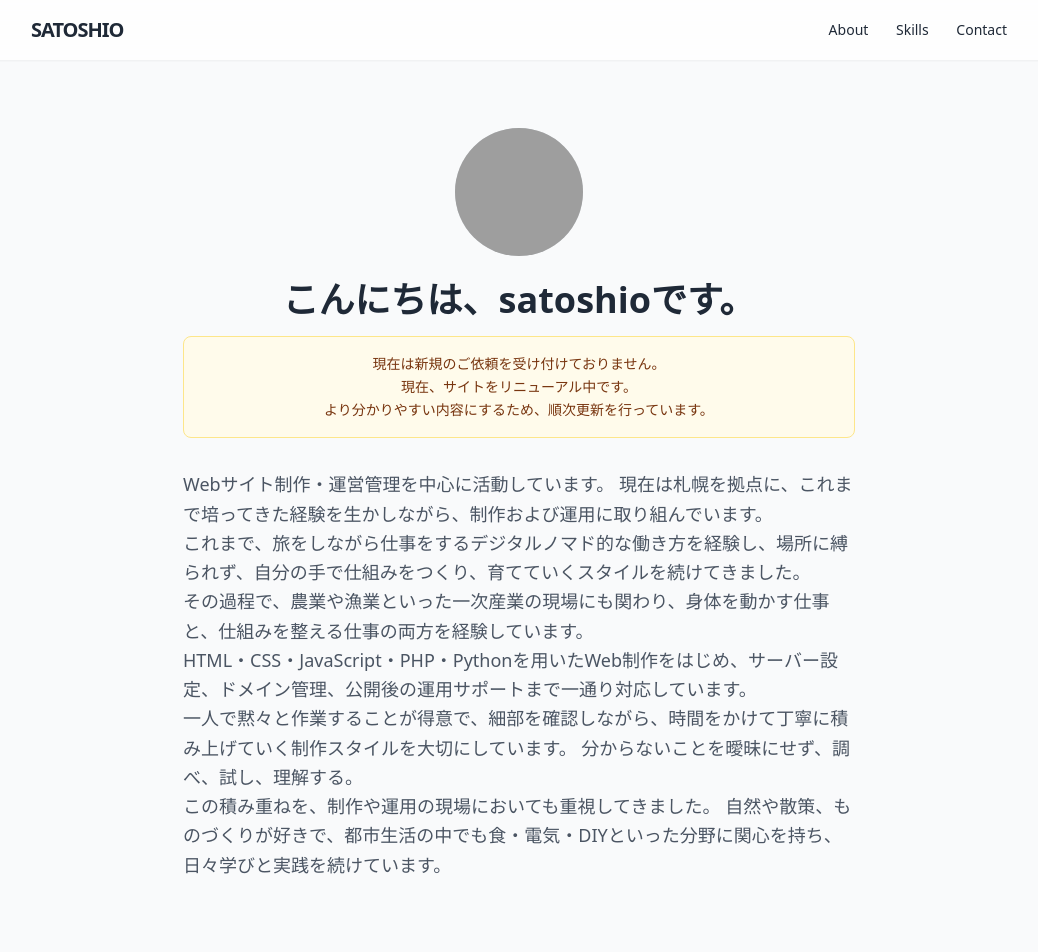
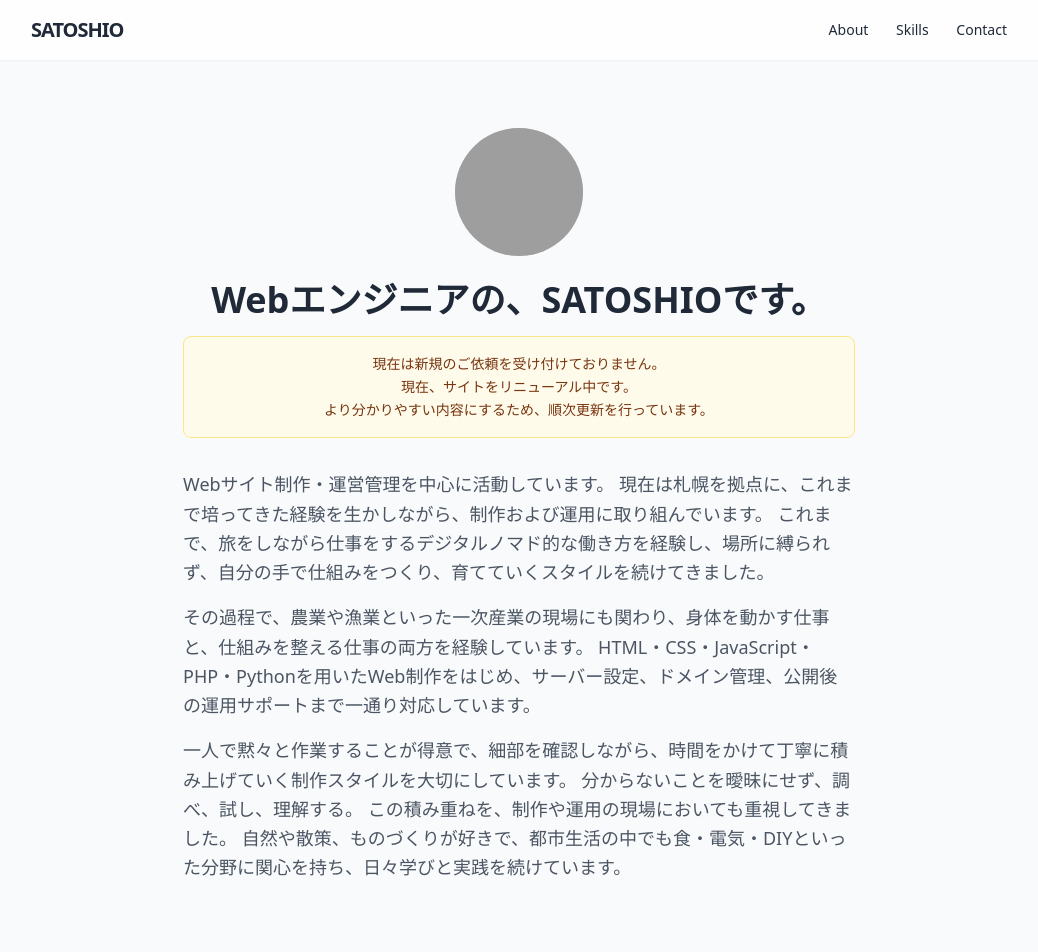
Before and after one commit to toryonogi/my-portfolio-backend, a website: page frontend/index.html in a window 1280 px wide. Shown: the top 952 px of the page, without its empty margins (121-1159 px from the left). Drawn offline with Linux system fonts and the light colour scheme; grey boxes are pictures that could not be loaded.

Commit message:
自己紹介文の修正

```diff
--- a/frontend/index.html
+++ b/frontend/index.html
@@ -83,7 +83,7 @@
           />
         </div>
         <h1 class="text-4xl font-extrabold mb-4 text-center">
-          こんにちは、satoshioです。
+          Webエンジニアの、SATOSHIOです。
         </h1>
         <div class="text-lg text-gray-600 leading-relaxed max-w-2xl mx-auto">
           <div class="notice mb-8 text-center">
@@ -94,24 +94,20 @@
             <p>より分かりやすい内容にするため、順次更新を行っています。</p>
           </div>
           <article>
-            <p>
+            <p class="mb-4">
               Webサイト制作・運営管理を中心に活動しています。
               現在は札幌を拠点に、これまで培ってきた経験を生かしながら、制作および運用に取り組んでいます。
-            </p>
-            <p>
               これまで、旅をしながら仕事をするデジタルノマド的な働き方を経験し、場所に縛られず、自分の手で仕組みをつくり、育てていくスタイルを続けてきました。
             </p>
-            <p>
+
+            <p class="mb-4">
               その過程で、農業や漁業といった一次産業の現場にも関わり、身体を動かす仕事と、仕組みを整える仕事の両方を経験しています。
-            </p>
-            <p>
               HTML・CSS・JavaScript・PHP・Pythonを用いたWeb制作をはじめ、サーバー設定、ドメイン管理、公開後の運用サポートまで一通り対応しています。
             </p>
-            <p>
+
+            <p class="mb-4">
               一人で黙々と作業することが得意で、細部を確認しながら、時間をかけて丁寧に積み上げていく制作スタイルを大切にしています。
               分からないことを曖昧にせず、調べ、試し、理解する。
-            </p>
-            <p>
               この積み重ねを、制作や運用の現場においても重視してきました。
               自然や散策、ものづくりが好きで、都市生活の中でも食・電気・DIYといった分野に関心を持ち、日々学びと実践を続けています。
             </p>
```
